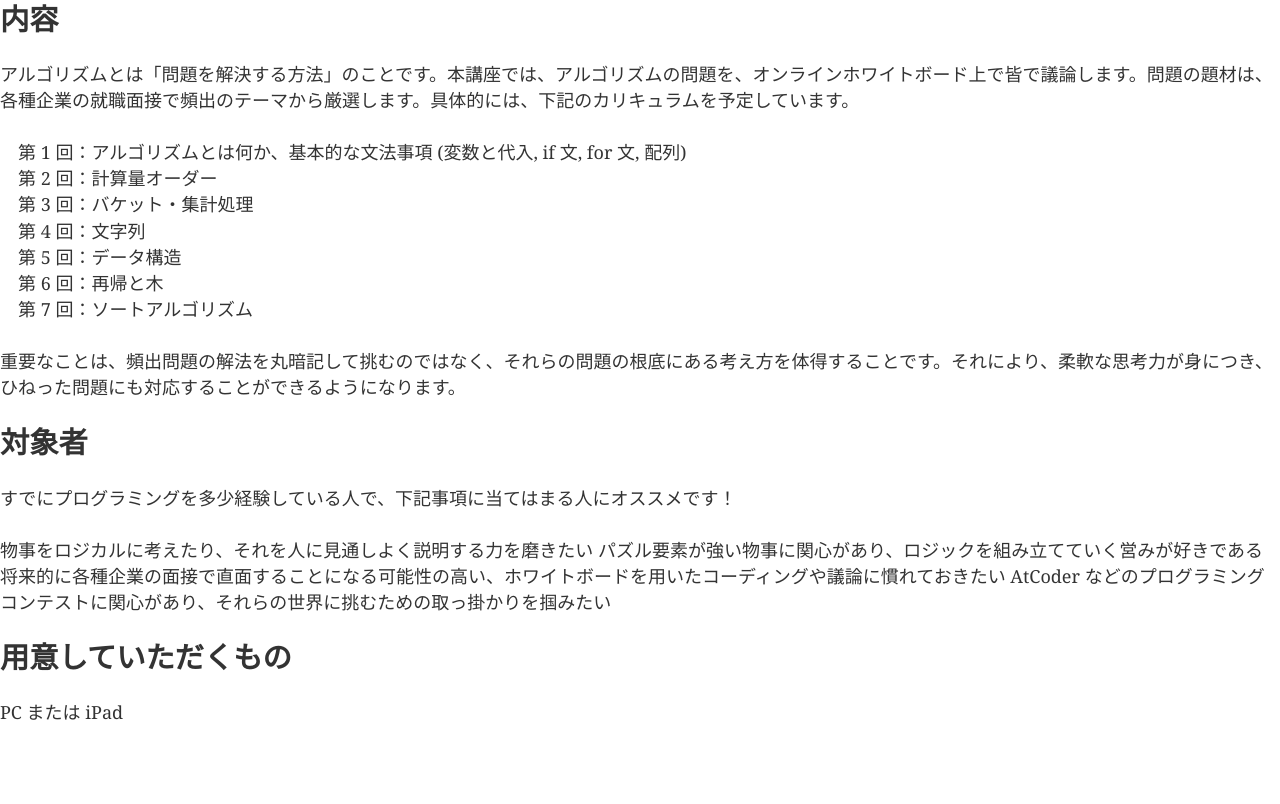
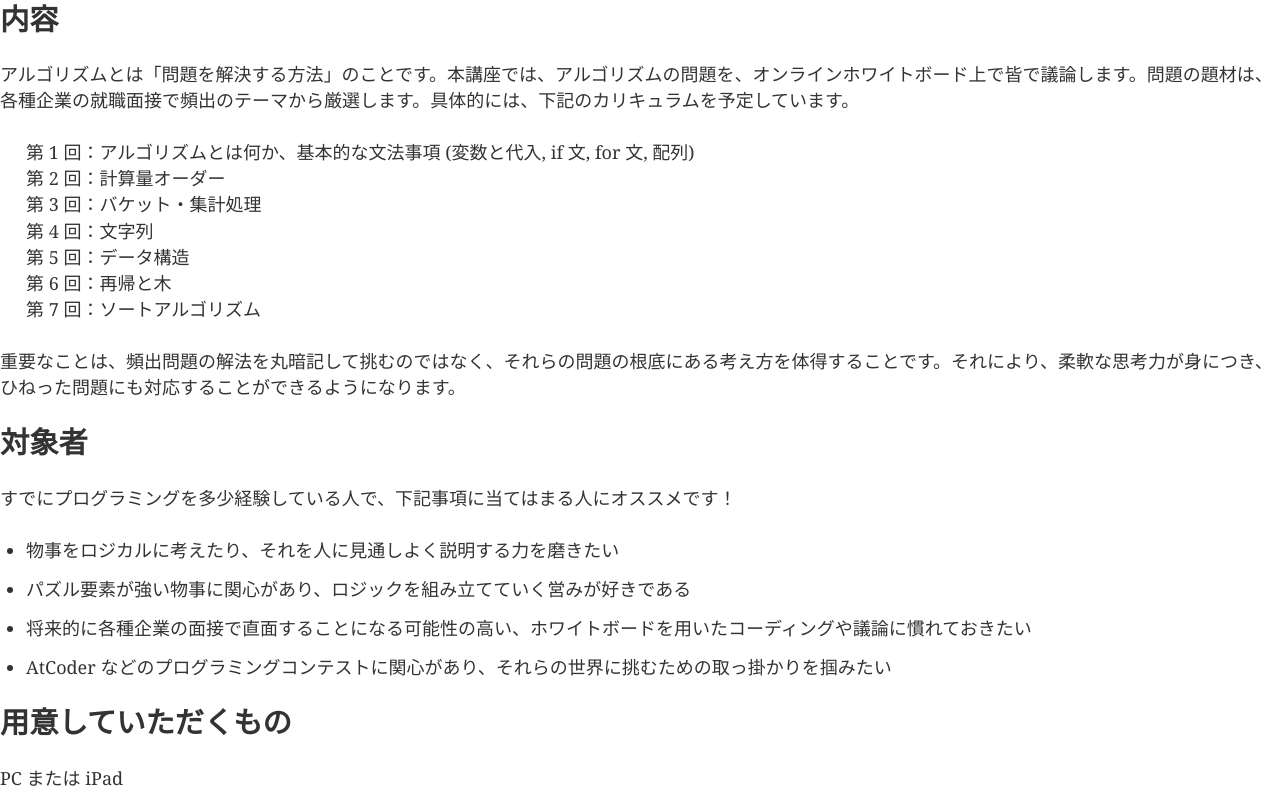
Before and after one commit to samepro-team/webpage, a Gatsby site: page /algorithm in a window 1280 px wide. Shown: the part 996-1800 px from the top of the page. Built offline with nearby package versions, Linux system fonts and the light colour scheme; Gatsby itself is replaced by a stand-in of ours.

Commit message:
[Update] 軽微な修正

```diff
--- a/src/components/layout.js
+++ b/src/components/layout.js
@@ -45,7 +45,7 @@ const Layout = ({ children }) => {
             </ul>
           </div>
           <div id="copyright">
-            <span>&copy; {new Date().getFullYear()}, Samepro</span>
+            <span>&copy; {new Date().getFullYear()} Samepro</span>
           </div>
 
         </footer>
--- a/src/markdown/algorithm.md
+++ b/src/markdown/algorithm.md
@@ -4,8 +4,9 @@ slug: "algorithm"
 created: "2020-05-04"
 updated: "2020-05-04"
 ---
-# ホワイトボードで楽しく学ぶアルゴリズム入門 (全 7 回)
-2 時間 × 7 回 = 14 時間
+# ホワイトボードで楽しく学ぶアルゴリズム入門
+
+2 時間 × 7 回 = 14 時間 (全 7 回)
 
 ## 目的
 アルゴリズムの問題を、ホワイトボード上で皆で議論する体験を通して、以下の力を育んでいきます。
@@ -24,13 +25,13 @@ updated: "2020-05-04"
 ## 内容
 アルゴリズムとは「問題を解決する方法」のことです。本講座では、アルゴリズムの問題を、オンラインホワイトボード上で皆で議論します。問題の題材は、各種企業の就職面接で頻出のテーマから厳選します。具体的には、下記のカリキュラムを予定しています。
 
-　第 1 回：アルゴリズムとは何か、基本的な文法事項 (変数と代入, if 文, for 文, 配列)
-　第 2 回：計算量オーダー
-　第 3 回：バケット・集計処理
-　第 4 回：文字列
-　第 5 回：データ構造
-　第 6 回：再帰と木
-　第 7 回：ソートアルゴリズム
+> 第 1 回：アルゴリズムとは何か、基本的な文法事項 (変数と代入, if 文, for 文, 配列)
+> 第 2 回：計算量オーダー
+> 第 3 回：バケット・集計処理
+> 第 4 回：文字列
+> 第 5 回：データ構造
+> 第 6 回：再帰と木
+> 第 7 回：ソートアルゴリズム
 
 重要なことは、頻出問題の解法を丸暗記して挑むのではなく、それらの問題の根底にある考え方を体得することです。それにより、柔軟な思考力が身につき、ひねった問題にも対応することができるようになります。
 
@@ -38,10 +39,10 @@ updated: "2020-05-04"
 ## 対象者
 すでにプログラミングを多少経験している人で、下記事項に当てはまる人にオススメです！
 
-物事をロジカルに考えたり、それを人に見通しよく説明する力を磨きたい
-パズル要素が強い物事に関心があり、ロジックを組み立てていく営みが好きである
-将来的に各種企業の面接で直面することになる可能性の高い、ホワイトボードを用いたコーディングや議論に慣れておきたい
-AtCoder などのプログラミングコンテストに関心があり、それらの世界に挑むための取っ掛かりを掴みたい
+ - 物事をロジカルに考えたり、それを人に見通しよく説明する力を磨きたい
+ - パズル要素が強い物事に関心があり、ロジックを組み立てていく営みが好きである
+ - 将来的に各種企業の面接で直面することになる可能性の高い、ホワイトボードを用いたコーディングや議論に慣れておきたい
+ - AtCoder などのプログラミングコンテストに関心があり、それらの世界に挑むための取っ掛かりを掴みたい
 
 
 ## 用意していただくもの
--- a/src/markdown/modernEnvDev.md
+++ b/src/markdown/modernEnvDev.md
@@ -4,8 +4,8 @@ slug: "modernEnvDev"
 created: "2020-05-04"
 updated: "2020-05-04"
 ---
-# GitHub + Visual Studio Code 入門 (全 1 回)
-2 時間 × 1 回 = 2 時間
+# GitHub + Visual Studio Code 入門
+2 時間 × 1 回 = 2 時間 (全 1 回)
 
 ## 目的
 本講座は、すでに開発を進めている方や、これから新たに開発に挑戦する方で、下記が気になる方におすすめです。
--- a/src/pages/algorithm.js
+++ b/src/pages/algorithm.js
@@ -19,7 +19,7 @@ const Algorithm = () => {
     <>
     <Layout>
     <SEO title={data.markdownRemark.frontmatter.title} />
-      <div dangerouslySetInnerHTML={{ __html: data.markdownRemark.html }} />
+      <div dangerouslySetInnerHTML={{ __html: data.markdownRemark.html }} className="pageContents" />
 
     </Layout>
     </>
--- a/src/pages/modernEnvDev.js
+++ b/src/pages/modernEnvDev.js
@@ -19,7 +19,7 @@ const ModernEnvDev = () => {
     <>
     <Layout>
     <SEO title={data.markdownRemark.frontmatter.title} />
-      <div dangerouslySetInnerHTML={{ __html: data.markdownRemark.html }} />
+      <div dangerouslySetInnerHTML={{ __html: data.markdownRemark.html }} className="pageContents"/>
 
     </Layout>
     </>
--- a/src/pages/privacy.js
+++ b/src/pages/privacy.js
@@ -20,7 +20,7 @@ const Privacy = () => {
     <>
     <Layout>
     <SEO title={data.markdownRemark.frontmatter.title} />
-      <div dangerouslySetInnerHTML={{ __html: data.markdownRemark.html }} />
+      <div dangerouslySetInnerHTML={{ __html: data.markdownRemark.html }} className="pageContents" />
 
     </Layout>
     </>
--- a/src/pages/tos.js
+++ b/src/pages/tos.js
@@ -19,7 +19,7 @@ const Tos = () => {
     <>
     <Layout>
     <SEO title={data.markdownRemark.frontmatter.title} />
-      <div dangerouslySetInnerHTML={{ __html: data.markdownRemark.html }} />
+      <div dangerouslySetInnerHTML={{ __html: data.markdownRemark.html }} className="pageContents" />
 
     </Layout>
     </>
```
